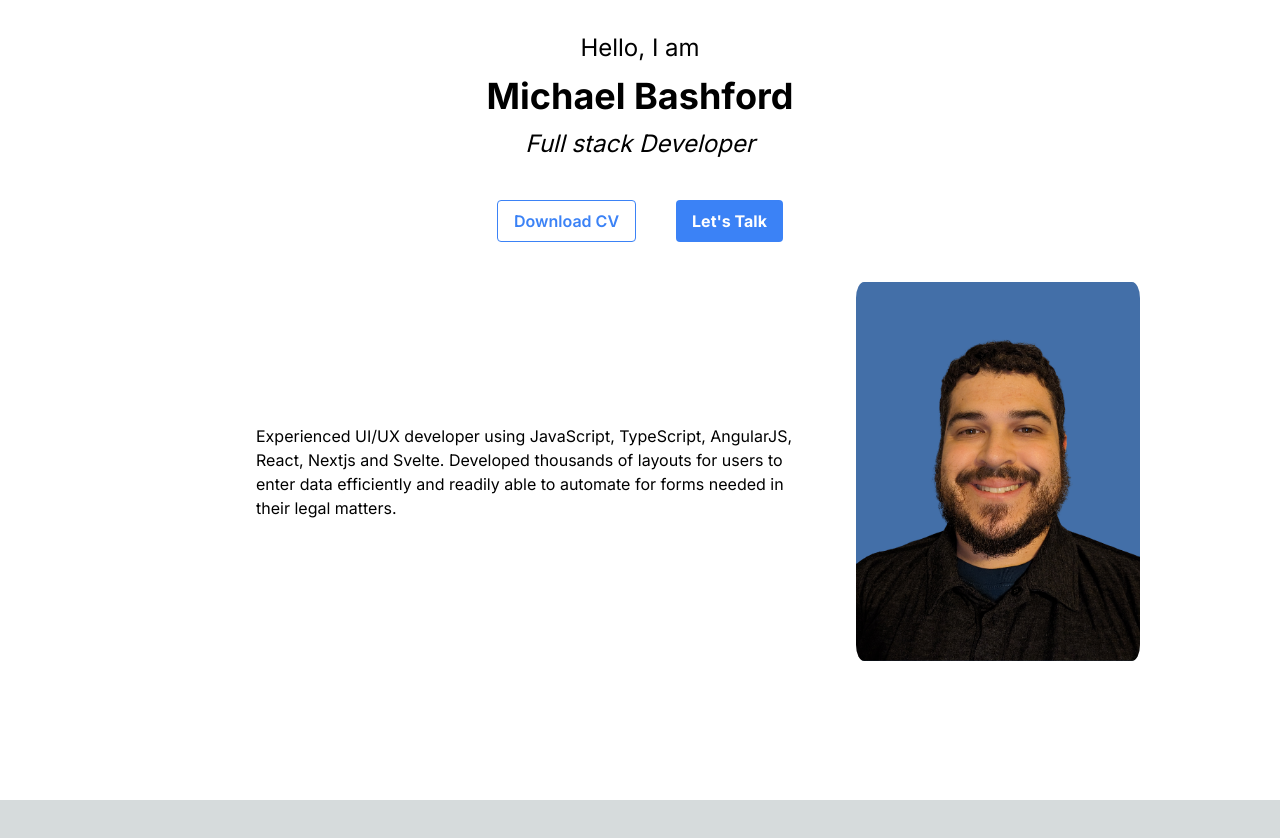
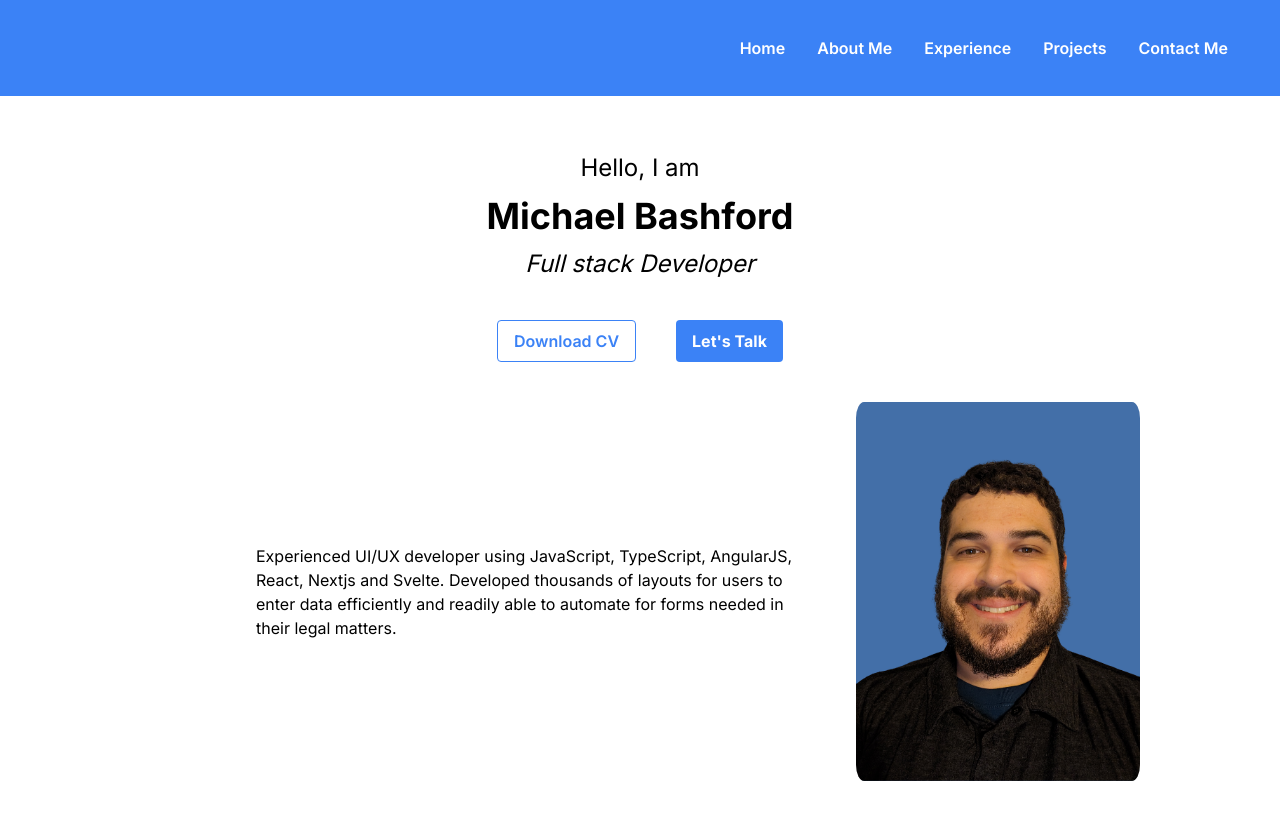
Before and after one commit to mikebashford/my-portfolio-page, a Next.js app: page / in a window 1280 px wide. Shown: the top 838 px of the page. Before the commit the page ends 800 px from the top, so only its background shows below. Built offline with nearby package versions, Linux system fonts and the light colour scheme.

Commit message:
Added navbar, need to add responsiveness

```diff
--- a/app/components/layout.tsx
+++ /dev/null
@@ -1,7 +0,0 @@
-import { Metadata } from "next";
-
-export default function Layout({ children }: { children: React.ReactNode }) {
-  return (
-    <div className="flex-grow p-6 md:overflow-y-auto md:p-12">{children}</div>
-  );
-}
--- a/app/page.tsx
+++ b/app/page.tsx
@@ -1,11 +1,17 @@
 import Image from "next/image";
 import Link from "next/link";
-import Hero from "@/app/components/hero/page.tsx";
+import Header from "@/app/home/page.tsx";
+import Navbar from "@/app/ui/navbar";
 
 export default function Home() {
   return (
     <main className="flex min-h-screen flex-col bg-white">
-      <Hero />
+      <div className="my-10">
+        <Navbar />
+      </div>
+      <div className="my-10">
+        <Header />
+      </div>
     </main>
   );
 }
--- /dev/null
+++ b/app/ui/navbar.tsx
@@ -0,0 +1,56 @@
+"use client";
+
+import Link from "next/link";
+import React, { useState } from "react";
+import { Bars3Icon, XmarkIcon } from "@heroicons/react/24/solid";
+
+export default function Navbar() {
+  return (
+    <div className="fixed top-0 left-0 right-0 z-10 bg-blue-500 mb-5 w-screen">
+      <div className="flex w-screen py-6 px-5 justify-between text-white lg:flex">
+        <ul className="flex flex-auto justify-end mx-5 p-3 space-x-8">
+          <li>
+            <Link
+              href={"/"}
+              className="flex py-2 px-4 lg:mt-0 rounded md:p-0 hover:text-blue-700 font-semibold"
+            >
+              Home
+            </Link>
+          </li>
+          <li>
+            <Link
+              href={"/about"}
+              className="flex py-2 px-4 lg:mt-0 rounded md:p-0 hover:text-blue-700 font-semibold"
+            >
+              About Me
+            </Link>
+          </li>
+          <li>
+            <Link
+              href={"/experience"}
+              className="flex py-2 px-4 lg:mt-0 rounded md:p-0 hover:text-blue-700 font-semibold"
+            >
+              Experience
+            </Link>
+          </li>
+          <li>
+            <Link
+              href={"/projects"}
+              className="flex py-2 px-4 lg:mt-0 rounded md:p-0 hover:text-blue-700 font-semibold"
+            >
+              Projects
+            </Link>
+          </li>
+          <li>
+            <Link
+              href={"/contact"}
+              className="flex py-2 px-4 lg:mt-0 rounded md:p-0 hover:text-blue-700 font-semibold"
+            >
+              Contact Me
+            </Link>
+          </li>
+        </ul>
+      </div>
+    </div>
+  );
+}
```
Also changed, not shown: package.json (+6 -4 lines), app/about/page.tsx (added), app/contact/page.tsx (added), app/experience/page.tsx (added), app/home/page.tsx (renamed from app/components/hero/page.tsx), app/projects/page.tsx (added), 1 other file (tests, documents, lock files or other folders).
